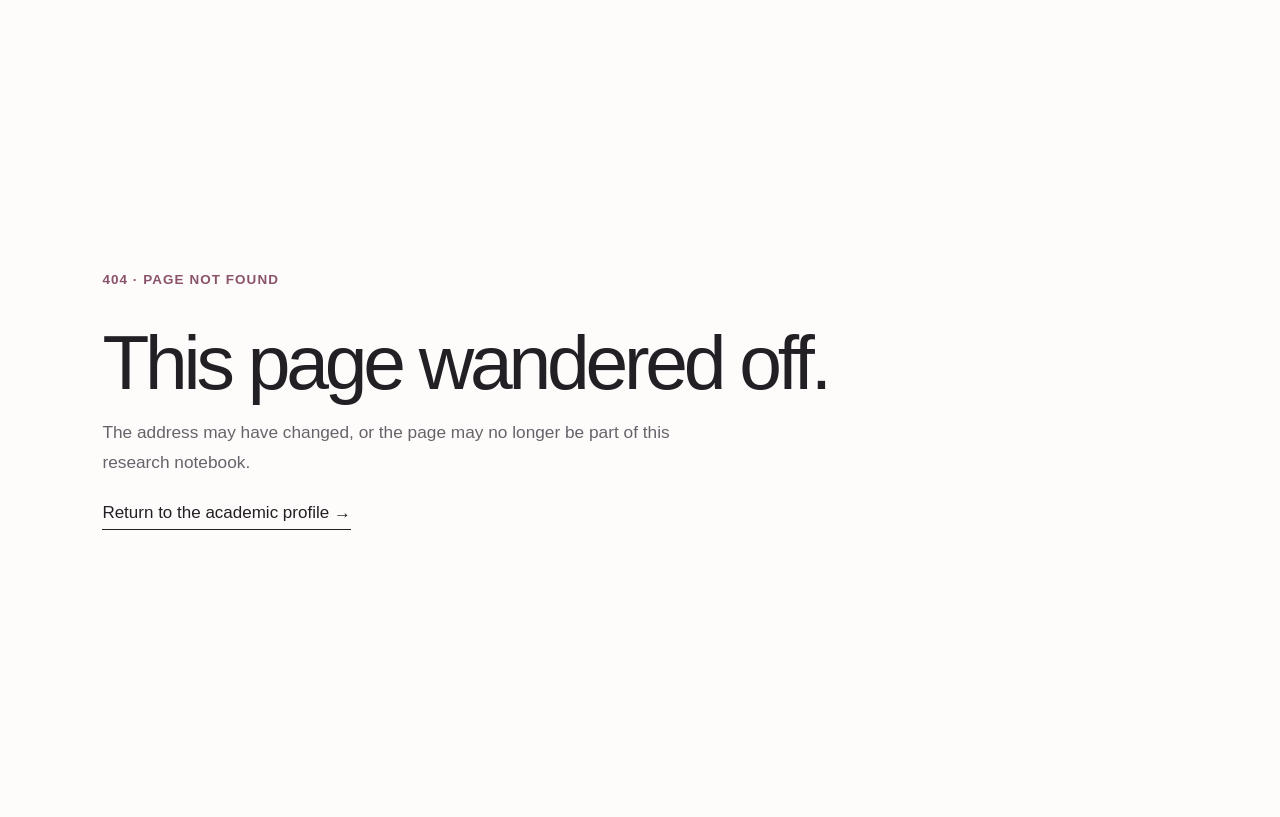
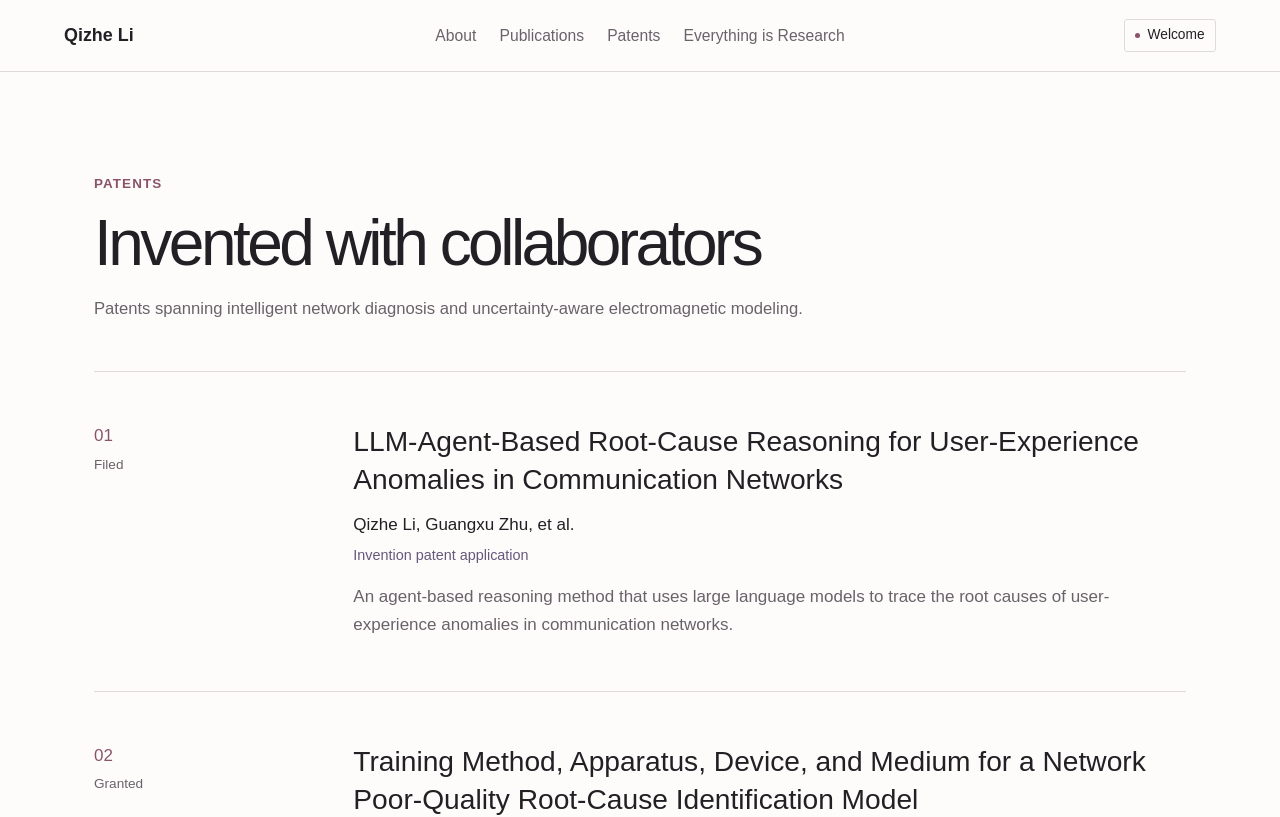
Before and after one commit to LQZZZZZZ/LQZZZZZZ.github.io, a Next.js app: page /patents in a window 1280 px wide. Before the commit this address had no page. Shown: the top 817 px of the page. Built offline with nearby package versions, Linux system fonts and the light colour scheme; no server answers.

Commit message:
Split academic profile into separate pages

```diff
--- a/app/SiteHeader.tsx
+++ b/app/SiteHeader.tsx
@@ -1,17 +1,15 @@
 import VisitorCounter from "./VisitorCounter";
 
 export default function SiteHeader({ innerPage = false }: { innerPage?: boolean }) {
-  const prefix = innerPage ? "/" : "";
-
   return (
     <header className="topbar">
-      <a className="brand" href={innerPage ? "/" : "#about"} aria-label="Qizhe Li homepage">
+      <a className="brand" href="/" aria-label="Qizhe Li homepage">
         Qizhe Li
       </a>
       <nav className="tabs" aria-label="Page navigation">
-        <a href={`${prefix}#about`}>About</a>
-        <a href={`${prefix}#publications`}>Publications</a>
-        <a href={`${prefix}#patents`}>Patents</a>
+        <a href="/">About</a>
+        <a href="/publications/">Publications</a>
+        <a href="/patents/">Patents</a>
         <a href="/everything/">Everything is Research</a>
       </nav>
       <VisitorCounter />
--- a/app/globals.css
+++ b/app/globals.css
@@ -258,6 +258,16 @@ h1 {
   border-top: 1px solid var(--line-dark);
   padding-bottom: clamp(5rem, 9vw, 8rem);
   padding-top: clamp(5rem, 9vw, 8rem);
+}
+
+.page-section {
+  border-top: 0;
+  min-height: calc(100vh - 180px);
+  padding-top: clamp(4.5rem, 8vw, 7rem);
+}
+
+.page-section .section-heading h1 {
+  font-size: clamp(2.8rem, 5vw, 4.8rem);
 }
 
 .section-heading { max-width: 720px; }
--- a/app/page.tsx
+++ b/app/page.tsx
@@ -1,50 +1,7 @@
-import ResearchTimeline from "./ResearchTimeline";
 import SiteHeader from "./SiteHeader";
 import { scholarUrl } from "./research-data";
 
 const githubUrl = "https://github.com/LQZZZZZZ";
-
-const patents = [
-  {
-    title:
-      "LLM-Agent-Based Root-Cause Reasoning for User-Experience Anomalies in Communication Networks",
-    inventors: "Qizhe Li, Guangxu Zhu, et al.",
-    number: "Invention patent application",
-    status: "Filed",
-    summary:
-      "An agent-based reasoning method that uses large language models to trace the root causes of user-experience anomalies in communication networks.",
-  },
-  {
-    title:
-      "Training Method, Apparatus, Device, and Medium for a Network Poor-Quality Root-Cause Identification Model",
-    inventors: "Qizhe Li, Haolong Chen, et al.",
-    number: "ZL202511903863.4 · CN121357036B",
-    status: "Granted",
-    summary:
-      "A training framework for identifying the root causes of poor network quality from operational network data and structured diagnostic knowledge.",
-    link: "https://patents.google.com/patent/CN121357036B/en",
-  },
-  {
-    title:
-      "Method and Apparatus for Uncertainty Propagation of Radome Electromagnetic Performance",
-    inventors: "Hanyan Huang, Qizhe Li, et al.",
-    number: "CN116451570B",
-    status: "Granted",
-    summary:
-      "A data-driven method for propagating input uncertainty through radome models and efficiently estimating uncertainty in electromagnetic performance.",
-    link: "https://patents.google.com/patent/CN116451570B/en",
-  },
-  {
-    title:
-      "Method and Apparatus for Predicting the Effects of Ablation on the Electromagnetic Performance of High-Speed Aircraft Radomes",
-    inventors: "Hanyan Huang, Shan Xie, Zecong Liu, Qizhe Li, et al.",
-    number: "CN116562124B",
-    status: "Granted",
-    summary:
-      "A multi-fidelity surrogate-modeling approach that combines ablation-stage, transmission-stage, and system-level data for rapid electromagnetic-performance prediction.",
-    link: "https://patents.google.com/patent/CN116562124B/en",
-  },
-];
 
 function Arrow() {
   return <span aria-hidden="true">↗</span>;
@@ -163,70 +120,6 @@ export default function Home() {
         </div>
       </section>
 
-      <section className="section timeline-section" id="publications">
-        <div className="timeline-heading">
-          <div className="section-heading">
-            <p className="eyebrow">Publications</p>
-            <h2>Selected publications</h2>
-            <p>
-              Research in AI for wireless networking and uncertainty
-              quantification, arranged from newest to oldest.
-            </p>
-          </div>
-          <a href={scholarUrl} target="_blank" rel="noreferrer">
-            Full publication record <Arrow />
-          </a>
-        </div>
-        <ResearchTimeline />
-      </section>
-
-      <section className="section patent-section" id="patents">
-        <div className="section-heading">
-          <p className="eyebrow">Patents</p>
-          <h2>Invented with collaborators</h2>
-          <p>
-            Patents spanning intelligent network diagnosis and uncertainty-aware
-            electromagnetic modeling.
-          </p>
-        </div>
-        <ol className="patent-list">
-          {patents.map((patent, index) => (
-            <li key={patent.title}>
-              <div className="patent-number">
-                <span>{String(index + 1).padStart(2, "0")}</span>
-                <small>{patent.status}</small>
-              </div>
-              <div className="patent-copy">
-                <h3>{patent.title}</h3>
-                <p className="patent-inventors">{patent.inventors}</p>
-                <p className="patent-id">{patent.number}</p>
-                <p>{patent.summary}</p>
-                {patent.link && (
-                  <a href={patent.link} target="_blank" rel="noreferrer">
-                    Patent record <Arrow />
-                  </a>
-                )}
-              </div>
-            </li>
-          ))}
-        </ol>
-      </section>
-
-      <section className="everything-teaser">
-        <p className="eyebrow">Beyond formal publications</p>
-        <div>
-          <h2>Everything is Research</h2>
-          <p>
-            Small systems and side questions: an automated literature agent,
-            video-based tennis movement research, and other experiments that do
-            not belong in the publication timeline.
-          </p>
-          <a href="/everything/">
-            Open the project notebook <span aria-hidden="true">→</span>
-          </a>
-        </div>
-      </section>
-
       <footer>
         <div>
           <p>Qizhe Li</p>
@@ -235,7 +128,8 @@ export default function Home() {
         <div className="footer-links">
           <a href={scholarUrl} target="_blank" rel="noreferrer">Scholar</a>
           <a href={githubUrl} target="_blank" rel="noreferrer">GitHub</a>
-          <a href="#about">Back to top ↑</a>
+          <a href="/publications/">Publications</a>
+          <a href="/patents/">Patents</a>
         </div>
       </footer>
     </main>
--- /dev/null
+++ b/app/patent-data.ts
@@ -0,0 +1,41 @@
+export const patents = [
+  {
+    title:
+      "LLM-Agent-Based Root-Cause Reasoning for User-Experience Anomalies in Communication Networks",
+    inventors: "Qizhe Li, Guangxu Zhu, et al.",
+    number: "Invention patent application",
+    status: "Filed",
+    summary:
+      "An agent-based reasoning method that uses large language models to trace the root causes of user-experience anomalies in communication networks.",
+  },
+  {
+    title:
+      "Training Method, Apparatus, Device, and Medium for a Network Poor-Quality Root-Cause Identification Model",
+    inventors: "Qizhe Li, Haolong Chen, et al.",
+    number: "ZL202511903863.4 · CN121357036B",
+    status: "Granted",
+    summary:
+      "A training framework for identifying the root causes of poor network quality from operational network data and structured diagnostic knowledge.",
+    link: "https://patents.google.com/patent/CN121357036B/en",
+  },
+  {
+    title:
+      "Method and Apparatus for Uncertainty Propagation of Radome Electromagnetic Performance",
+    inventors: "Hanyan Huang, Qizhe Li, et al.",
+    number: "CN116451570B",
+    status: "Granted",
+    summary:
+      "A data-driven method for propagating input uncertainty through radome models and efficiently estimating uncertainty in electromagnetic performance.",
+    link: "https://patents.google.com/patent/CN116451570B/en",
+  },
+  {
+    title:
+      "Method and Apparatus for Predicting the Effects of Ablation on the Electromagnetic Performance of High-Speed Aircraft Radomes",
+    inventors: "Hanyan Huang, Shan Xie, Zecong Liu, Qizhe Li, et al.",
+    number: "CN116562124B",
+    status: "Granted",
+    summary:
+      "A multi-fidelity surrogate-modeling approach that combines ablation-stage, transmission-stage, and system-level data for rapid electromagnetic-performance prediction.",
+    link: "https://patents.google.com/patent/CN116562124B/en",
+  },
+];
--- /dev/null
+++ b/app/patents/page.tsx
@@ -0,0 +1,59 @@
+import type { Metadata } from "next";
+import SiteHeader from "../SiteHeader";
+import { patents } from "../patent-data";
+
+export const metadata: Metadata = {
+  title: "Patents · Qizhe Li",
+  description:
+    "Patents by Qizhe Li in intelligent network diagnosis and uncertainty-aware electromagnetic modeling.",
+};
+
+export default function PatentsPage() {
+  return (
+    <main>
+      <SiteHeader innerPage />
+      <section className="section patent-section page-section">
+        <div className="section-heading">
+          <p className="eyebrow">Patents</p>
+          <h1>Invented with collaborators</h1>
+          <p>
+            Patents spanning intelligent network diagnosis and uncertainty-aware
+            electromagnetic modeling.
+          </p>
+        </div>
+        <ol className="patent-list">
+          {patents.map((patent, index) => (
+            <li key={patent.title}>
+              <div className="patent-number">
+                <span>{String(index + 1).padStart(2, "0")}</span>
+                <small>{patent.status}</small>
+              </div>
+              <div className="patent-copy">
+                <h3>{patent.title}</h3>
+                <p className="patent-inventors">{patent.inventors}</p>
+                <p className="patent-id">{patent.number}</p>
+                <p>{patent.summary}</p>
+                {patent.link && (
+                  <a href={patent.link} target="_blank" rel="noreferrer">
+                    Patent record <span aria-hidden="true">↗</span>
+                  </a>
+                )}
+              </div>
+            </li>
+          ))}
+        </ol>
+      </section>
+      <footer>
+        <div>
+          <p>Qizhe Li</p>
+          <span>Patents</span>
+        </div>
+        <div className="footer-links">
+          <a href="/">About</a>
+          <a href="/publications/">Publications</a>
+          <a href="/everything/">Everything is Research</a>
+        </div>
+      </footer>
+    </main>
+  );
+}
--- /dev/null
+++ b/app/publications/page.tsx
@@ -0,0 +1,45 @@
+import type { Metadata } from "next";
+import ResearchTimeline from "../ResearchTimeline";
+import SiteHeader from "../SiteHeader";
+import { scholarUrl } from "../research-data";
+
+export const metadata: Metadata = {
+  title: "Publications · Qizhe Li",
+  description:
+    "Selected publications by Qizhe Li in AI for wireless networking and uncertainty quantification.",
+};
+
+export default function PublicationsPage() {
+  return (
+    <main>
+      <SiteHeader innerPage />
+      <section className="section timeline-section page-section">
+        <div className="timeline-heading">
+          <div className="section-heading">
+            <p className="eyebrow">Publications</p>
+            <h1>Selected publications</h1>
+            <p>
+              Research in AI for wireless networking and uncertainty
+              quantification, arranged from newest to oldest.
+            </p>
+          </div>
+          <a href={scholarUrl} target="_blank" rel="noreferrer">
+            Full publication record <span aria-hidden="true">↗</span>
+          </a>
+        </div>
+        <ResearchTimeline />
+      </section>
+      <footer>
+        <div>
+          <p>Qizhe Li</p>
+          <span>Publications</span>
+        </div>
+        <div className="footer-links">
+          <a href="/">About</a>
+          <a href="/patents/">Patents</a>
+          <a href="/everything/">Everything is Research</a>
+        </div>
+      </footer>
+    </main>
+  );
+}
```
Also changed, not shown: 1 other file (tests, documents, lock files or other folders).
